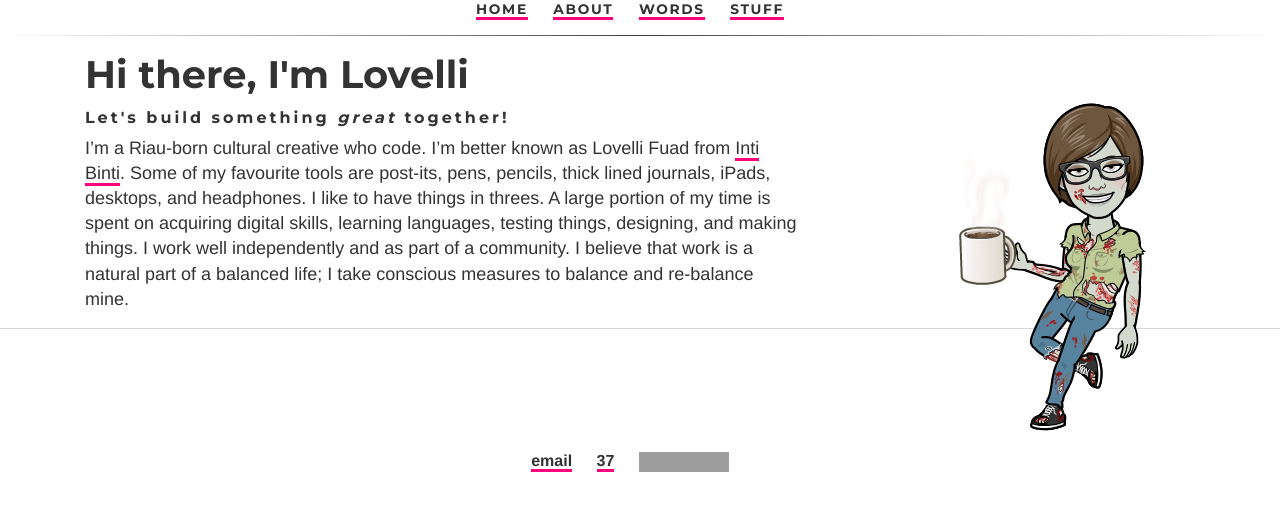
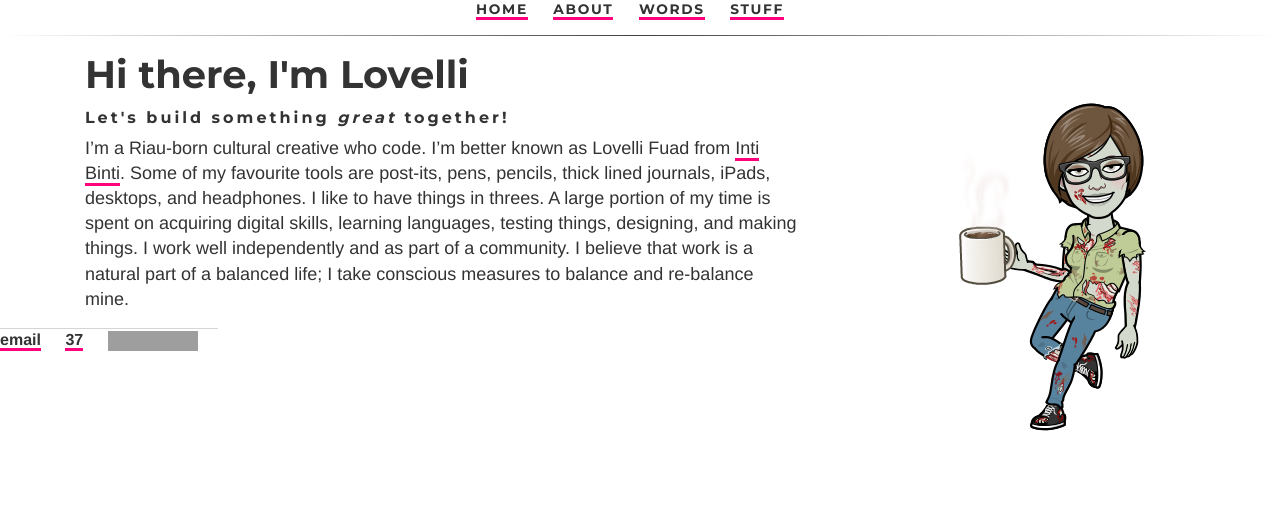
Before and after one commit to ariesti/ariesti.github.io, a Jekyll site: the page built from index.html, in a window 1280 px wide. Shown: the top 511 px of the page. Built offline with Jekyll 4.4.1, drawn with Linux system fonts in a browser that asks for light colours; grey boxes are pictures that could not be loaded.

Commit message:
Update main.css

```diff
--- a/css/main.css
+++ b/css/main.css
@@ -158,7 +158,9 @@
 
 /* Footer */
 
-footer { text-decoration: none;
+footer {
+	position: fixed;
+	text-decoration: none;
 	border-top: 1px solid #d5d5d5;
 	font-size: .8em;
 	text-align: center; }
```
